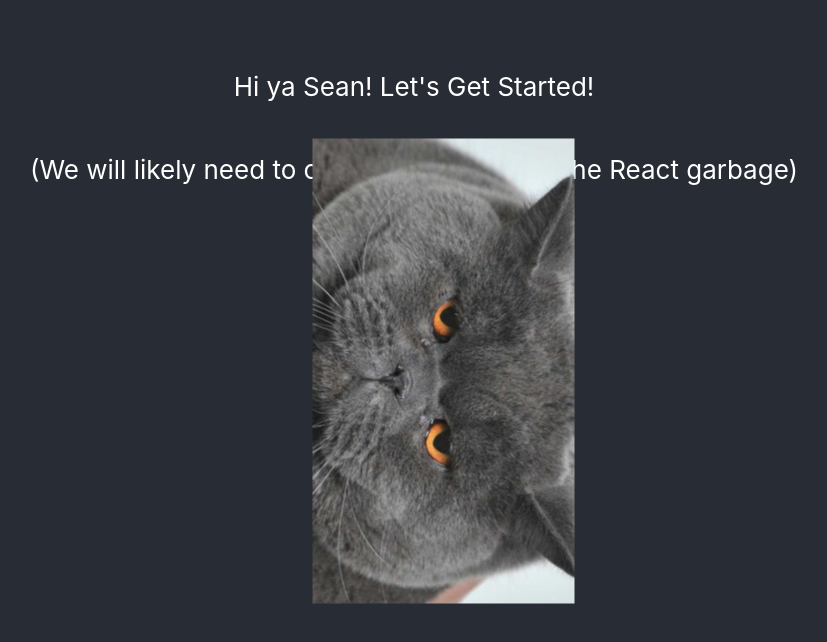
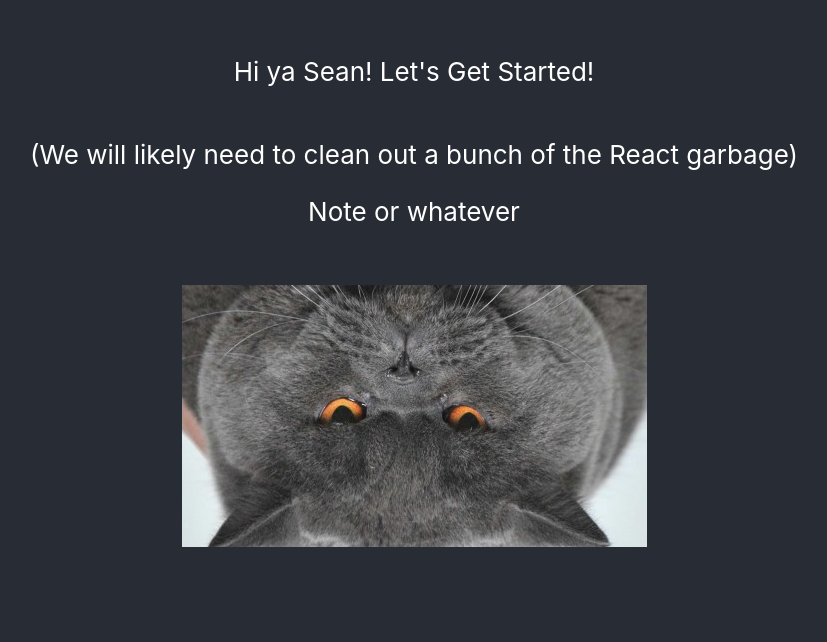
Before and after one commit to ArtyTheTorch/What-Did-I-Do-The-Other-Day, a React (Create React App) app in the folder what-did-i-do-the-other-day/: page / in a window 1280 px wide. Shown: the part 112-754 px from the top of the page, without its empty margins (226-1053 px from the left). Built offline with nearby package versions, Linux system fonts and the light colour scheme.

Commit message:
Created todo's for the Note Component

```diff
--- a/what-did-i-do-the-other-day/src/App.css
+++ b/what-did-i-do-the-other-day/src/App.css
@@ -9,7 +9,7 @@
 
 @media (prefers-reduced-motion: no-preference) {
   .App-logo {
-    animation: App-logo-spin infinite 20s linear;
+    animation: App-logo-spin infinite 2s linear;
   }
 }
 
--- a/what-did-i-do-the-other-day/src/App.js
+++ b/what-did-i-do-the-other-day/src/App.js
@@ -1,7 +1,7 @@
 import React from 'react';
-import logo from './logo.svg';
 import CatPhoto from './assets/CatPhoto'
 import './App.css';
+import Note from './components/Note';
 
 function App() {
   return (
@@ -13,6 +13,7 @@ function App() {
         <p>
           (We will likely need to clean out a bunch of the React garbage)
         </p>
+        <Note/>
         <div className="App-logo">
           <CatPhoto alt="logo" />
         </div>
--- /dev/null
+++ b/what-did-i-do-the-other-day/src/components/Note.jsx
@@ -0,0 +1,22 @@
+import React, {Component} from 'react';
+/*TODO:
+*Read about how to create a controlled component
+*Create a counter, EX: once you click a button five times have it show a message on the screen. Showing how to manipulate state
+*Add a button
+*add an X button to reset the game
+*2 states: (Int)Count, (Bool)whether or not to show the message
+*Figure out how to take in text, within an textarea input (HTML)
+* - Get it set up so you can have a user input text
+* - Button that takes the text in the input and put it into an HTML tag as a DIV OR A P
+* - Hint: Your  input is a conduit for the user to write something into the state
+* - The button that you hit, needs to clear out the input & remove the text
+*/
+class Note extends Component{
+    render() {
+        return (
+            <div> Note or whatever </div>
+        )
+    }
+}
+
+export default Note
```
Also changed, not shown: 2 other files (tests, documents, lock files or other folders).
